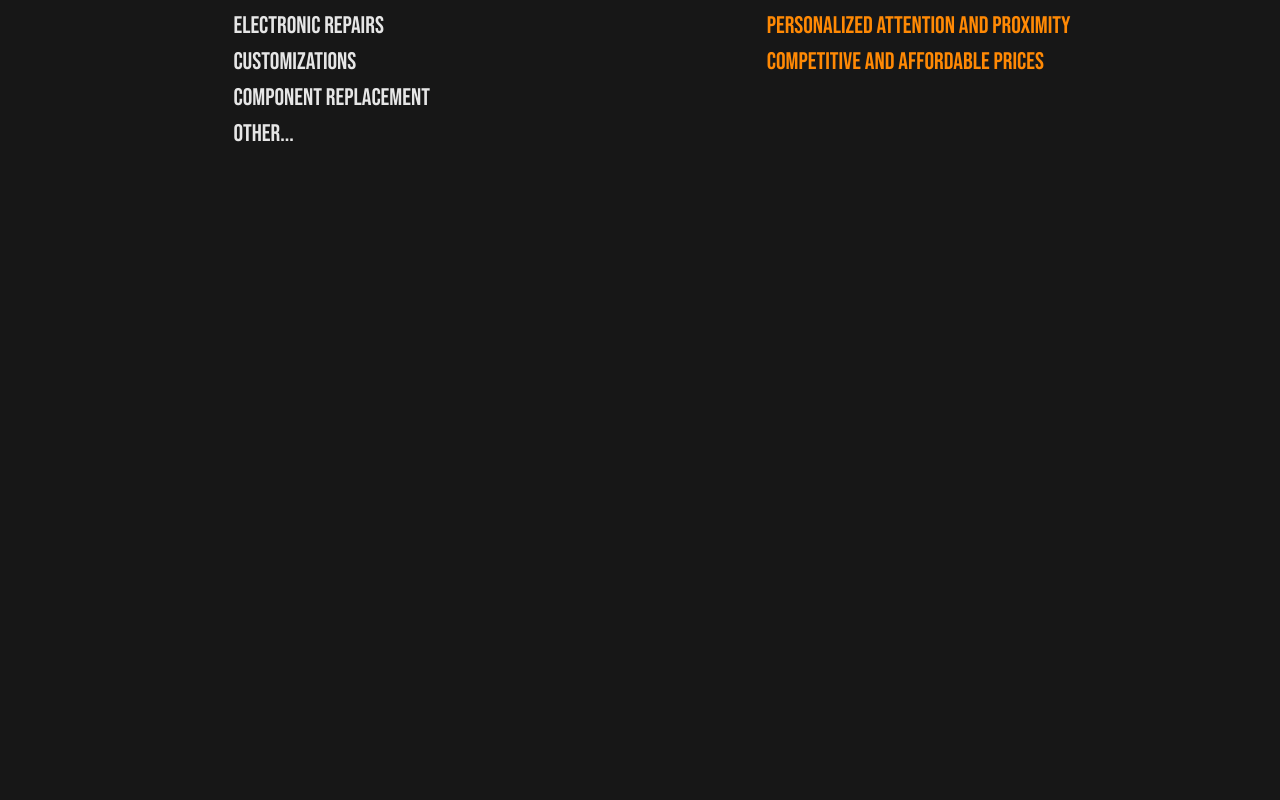
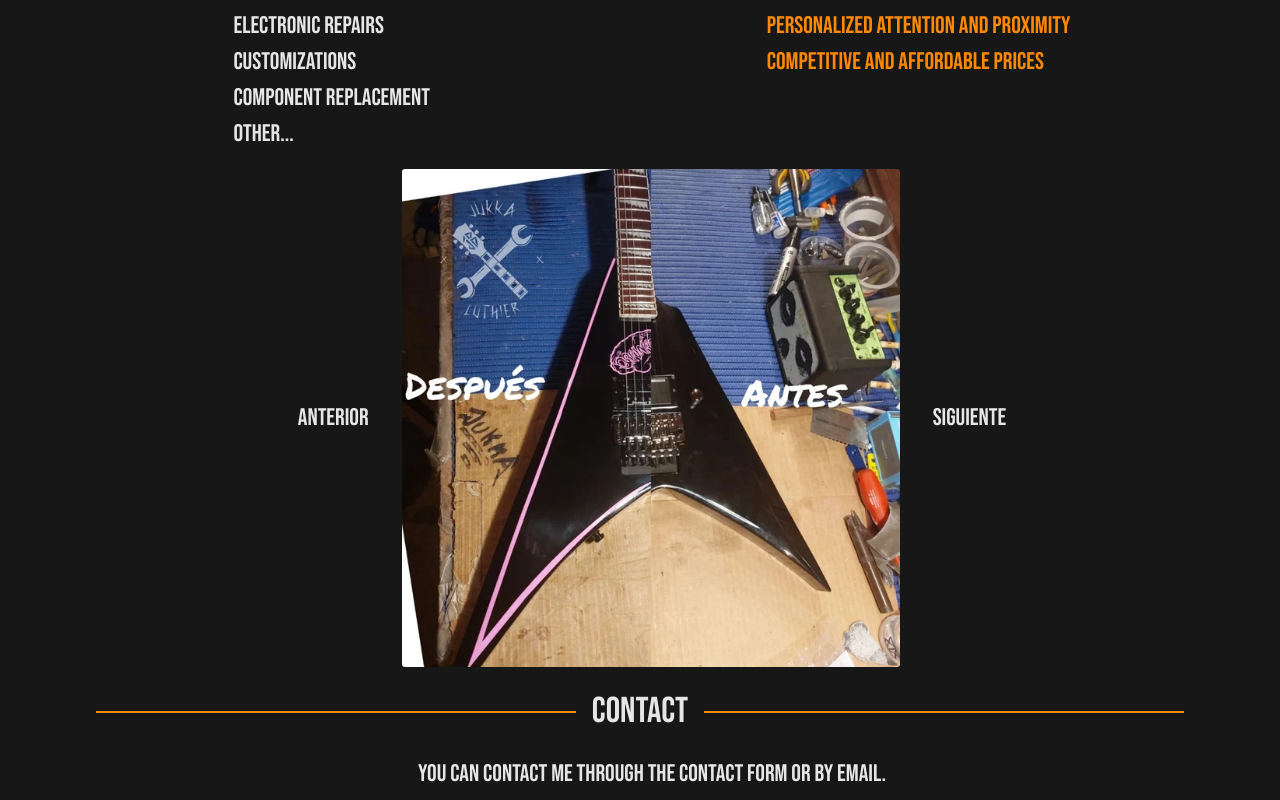
Before and after one commit to AlejandroJarque/LUTHIER-WEB_Project, a Next.js app: page /en in a window 1280 px wide. Shown: the part 1485-2285 px from the top of the page. Before the commit the page ends 1645 px from the top, so only its background shows below. Built offline with nearby package versions, Linux system fonts and the light colour scheme.

Commit message:
feat: first look at the final services-luthier

```diff
--- a/src/_lang/data/cat.json
+++ b/src/_lang/data/cat.json
@@ -27,5 +27,9 @@
         "title": "Serveis - Luthier",
         "description1": "Ajustaments i canvi de cordes\nRestauració trencaments/cops\nReparacions electròniques\nCustomitzacions\nReemplaçament de components\nAltres...",
         "description2": "Més de 6 anys d'experiència\nProfessionalitat garantida\nProximitat i atenció personalitzada\nPreus competitius i assequibles"
+    },
+    "contact": {
+        "title": "Contacte",
+        "description": "Pots contactar amb mi a través del formulari de contacte o per correu electrònic."
     }
 }
--- a/src/_lang/data/en.json
+++ b/src/_lang/data/en.json
@@ -27,5 +27,9 @@
         "title": "Services - Luthier",
         "description1": "Setups and string changes\nBreak/dent restoration\nElectronic repairs\nCustomizations\nComponent replacement\nOther...",
         "description2": "Over 6 years of experience\nGuaranteed professionalism\nPersonalized attention and proximity\nCompetitive and affordable prices"
+    },
+    "contact": {
+        "title": "Contact",
+        "description": "You can contact me through the contact form or by email."
     }
 }
--- a/src/_lang/data/es.json
+++ b/src/_lang/data/es.json
@@ -27,5 +27,9 @@
         "title": "Servicios - Luthier",
         "description1": "Ajustes y cambio de cuerdas\nRestauración roturas/abolladuras\nReparaciones electrónicas\nCustomizaciones\nReemplazamiento de componentes\nOtros...",
         "description2": "Más de 6 años de experiencia\nProfesionalidad garantizada\nProximidad y atención personalizada\nPrecios competitivos y asequibles"
+    },
+    "contact": {
+        "title": "Contacto",
+        "description": "Puedes contactar conmigo a través del formulario de contacto o por correo electrónico."
     }
 }
--- a/src/app/[lang]/page.tsx
+++ b/src/app/[lang]/page.tsx
@@ -1,6 +1,7 @@
 import { getLangDictionary, getLocale, getAsText } from '../../_lang/lang';
 import Image from 'next/image';
 import { TitleText } from '@/components/utils';
+import Carousel from '@/components/Carousel';
 
 
 export default async function Home({ params }: PageProps<'/[lang]'>) {
@@ -11,6 +12,7 @@ export default async function Home({ params }: PageProps<'/[lang]'>) {
       <Landing i18={langdict.landing} />
       <Aboutme i18={langdict.aboutme} />
       <Services i18={langdict.services} />
+      <Contact i18={langdict.contact} />
     </>
   );
 }
@@ -56,9 +58,20 @@ function Services({ i18 }: { i18: any }) {
         <p className="whitespace-pre-line pr-40">{i18.description1}</p>
         <p className= "whitespace-pre-line text-orange-400 pl-40">{i18.description2}</p>
       </div>
-      <div>
-
+      <div className= "flex flex-row justify-center m-2 ml-8 mt-4">
+        <Carousel />
       </div>
     </div>
   )
 }
+
+function Contact({ i18 }: { i18: any }) {
+  return (
+    <div className="mx-20">
+      <TitleText title={i18.title} />
+      <div className="flex flex-row justify-center m-2 ml-8 mt-4">
+        <p>{i18.description}</p>
+      </div>
+    </div>
+  )
+}
--- a/src/components/Carousel.tsx
+++ b/src/components/Carousel.tsx
@@ -1,5 +1,6 @@
 'use client';
 import { useState } from "react"
+import Image from 'next/image'
 
 function Carousel() {
   const [currentIndex, setCurrentIndex] = useState(0);
@@ -12,9 +13,12 @@ function Carousel() {
 ]
 
   return (
-    <div>
-      <button onClick={() => setCurrentIndex(currentIndex - 1)}>Anterior</button>
-      <button onClick={() => setCurrentIndex(currentIndex + 1)}>Siguiente</button>
+    <div className="flex items-center justify-center gap-8">
+      <button className="hover:text-orange-400" onClick={() => setCurrentIndex(currentIndex === 0 ? images.length - 1 : currentIndex - 1)}>Anterior</button>
+      <Image className="border-transparent border rounded" src={images[currentIndex]} alt={`Imagen ${currentIndex + 1}`} width={500} height={300} />
+      <button className="hover:text-orange-400" onClick={() => setCurrentIndex(currentIndex === images.length - 1 ? 0 : currentIndex + 1)}>Siguiente</button>
     </div>
   )
 }
+
+export default Carousel
```
